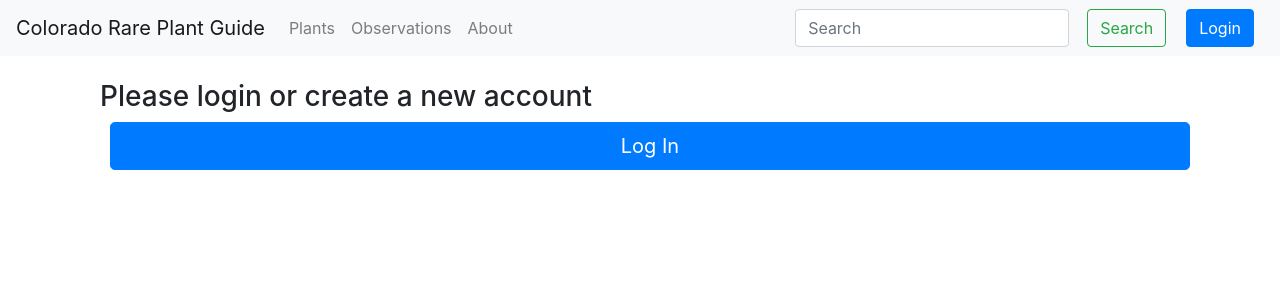
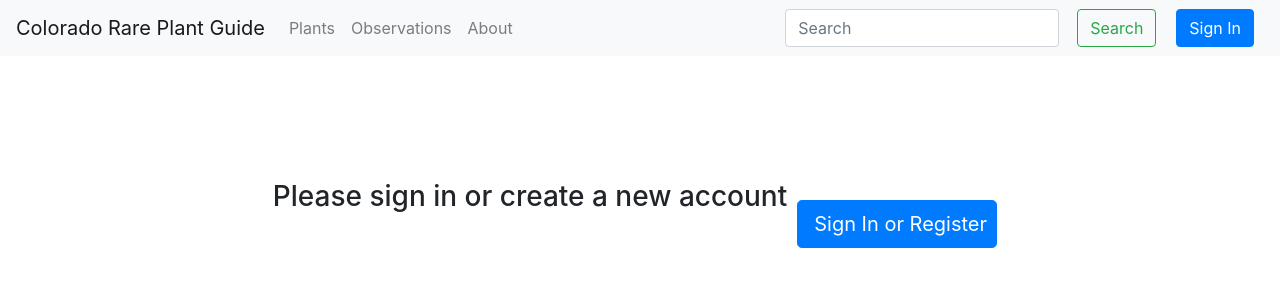
Before and after one commit to alexsandberg/plant-survey-app, a Python web app: template templates/pages/login.html in a window 1280 px wide. Shown: the top 300 px of the page. Run offline with Jinja, Linux system fonts and the light colour scheme; the template is opened without the code that fills it, so the values that code supplies are empty; some libraries are stand-ins or nearby versions.

Commit message:
Update all login buttons to "Sign In". Update css on buttons and login page

```diff
--- a/app.py
+++ b/app.py
@@ -67,7 +67,7 @@ def create_app(test_config=None):
             if 'logged_in' in session:
                 return f(*args, **kwargs)
             else:
-                flash('You need to login first')
+                flash('You need to sign in first')
                 return render_template('pages/login.html'), 200
         return wrap
 
--- a/static/css/main.css
+++ b/static/css/main.css
@@ -13,6 +13,7 @@ h1, h2 {
     padding-top: 60px;
     display: flex;
     flex-wrap: wrap;
+    justify-content: center;
 }
 
 .posts-container {
@@ -91,3 +92,25 @@ h1, h2 {
 .api-key-card {
     max-width: 600px;
 }
+
+.btn-login {
+    margin-top: 20px;
+    max-width: 200px;
+}
+
+.btn-logout {
+    margin: 20px;
+    max-width: 200px;
+}
+
+#login-container {
+    margin-top: 100px;
+    display: flex;
+    justify-content: center;
+}
+
+.login-box {
+    justify-content: center;
+    display: flex;
+    flex-flow: wrap;
+}
--- a/templates/layouts/main.html
+++ b/templates/layouts/main.html
@@ -43,14 +43,11 @@
                     <button class="btn btn-outline-success my-2 my-sm-0" type="submit">Search</button>
                 </form>
                 <form action="/dashboard">
-                    {% if not session['jwt_payload'] %}
-                    <button type="submit" class="btn btn-primary">Login</button>
-                    {% elif session['jwt_payload']['given_name'] %}
-                    <button type="submit" class="btn btn-primary">{{ session['jwt_payload']['given_name'] }}</button>
-                    {% elif session['jwt_payload']['email'] %}
-                    <button type="submit" class="btn btn-primary">{{ session['jwt_payload']['email'] }}</button>
+                    {% if session['profile'] %}
+                    <button type="submit" class="btn btn-primary">{{ session['profile']['username'] }}</button>
+                    {% else %}
+                    <button type="submit" class="btn btn-primary">Sign In</button>
                     {% endif %}
-
                 </form>
             </div>
         </nav>
--- a/templates/pages/api_key.html
+++ b/templates/pages/api_key.html
@@ -15,7 +15,7 @@
         </div>
         {% else %}
         <div class="card card-body">
-            <a href="/login">Please login to get API key</a>
+            <a href="/login">Please sign in to get API key</a>
         </div>
         {% endif %}
     </div>
--- a/templates/pages/login.html
+++ b/templates/pages/login.html
@@ -1,11 +1,11 @@
 {% extends 'layouts/main.html' %}
 {% block content %}
 
-<div class="container">
+<div class="container" id="login-container">
     <div class="login-page clearfix">
         <div class="login-box auth0-box before">
-            <h3>Please login or create a new account</h3>
-            <a id="qsLoginBtn" class="btn btn-primary btn-lg btn-login btn-block" href="/login">Log In</a>
+            <h3>Please sign in or create a new account</h3>
+            <a id="qsLoginBtn" class="btn btn-primary btn-lg btn-login btn-block" href="/login">Sign In or Register</a>
         </div>
     </div>
 </div>
```
Also changed, not shown: templates/pages/dashboard.html (+14 -1 lines).
